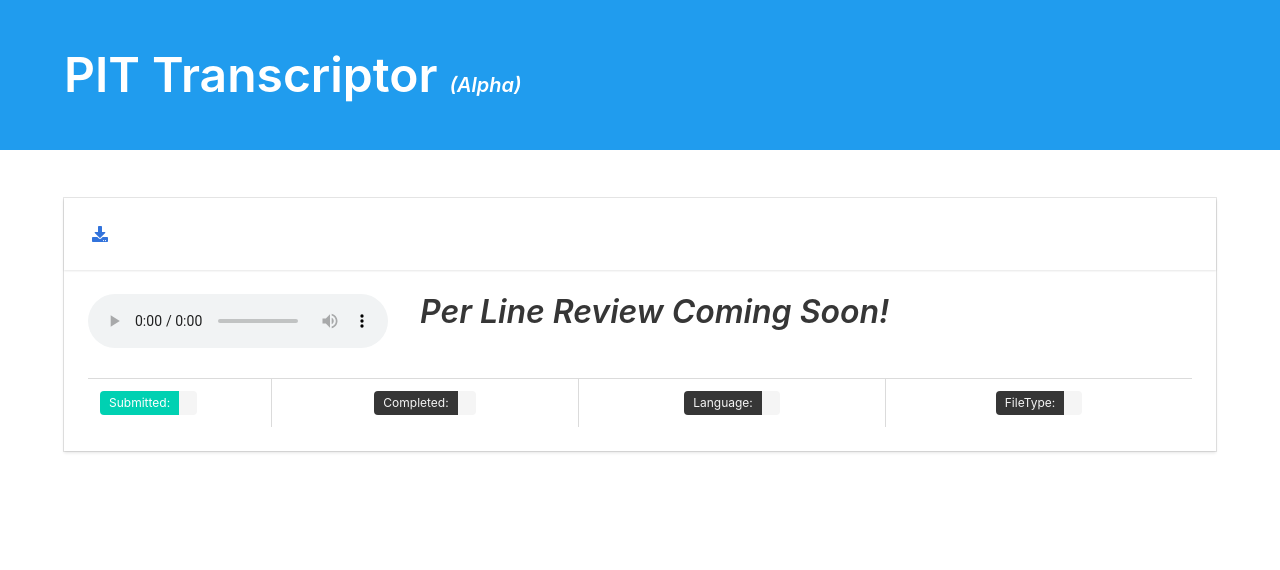
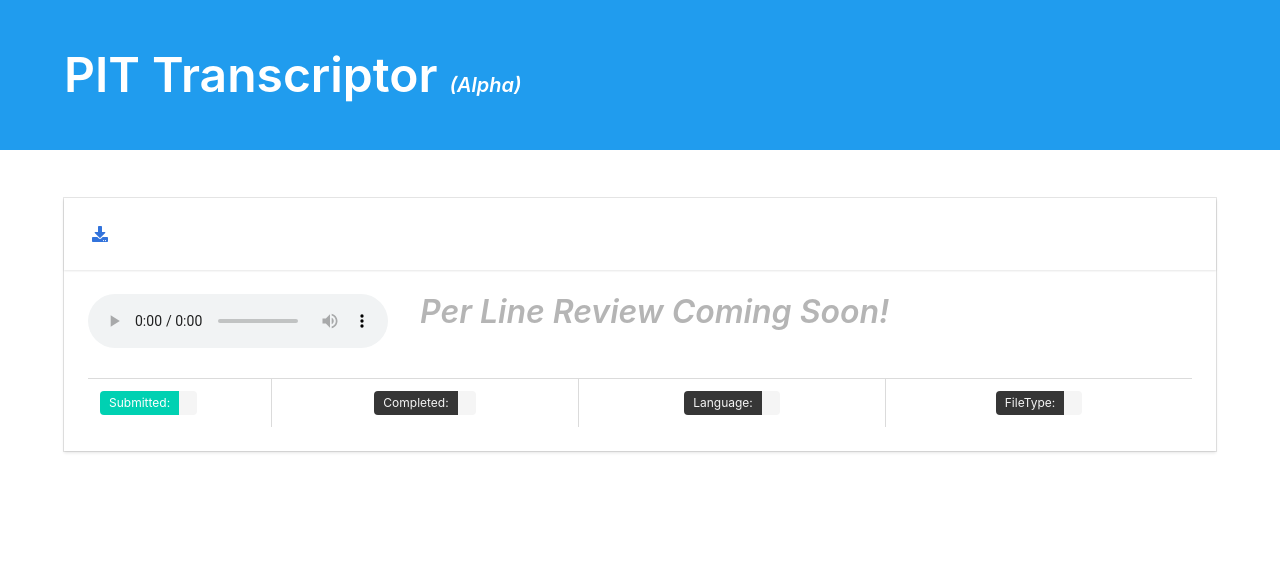
Before and after one commit to productivity-in-tech/pit_transcriptor_amazon, a Python web app: template templates/transcript.html in a window 1280 px wide. Shown: the top 570 px of the page. Run offline with Jinja, Linux system fonts and the light colour scheme; the template is opened without the code that fills it, so the values that code supplies are empty; some libraries are stand-ins or nearby versions.

Commit message:
update coming soon style (light grey NOT gray)

```diff
--- a/templates/transcript.html
+++ b/templates/transcript.html
@@ -18,7 +18,7 @@
 						</audio>
 					</div>
 					<div class="media-right content">
-            <h2 class="subtitle is-3 is-italic has-text-gray-light"> Per Line
+            <h2 class="subtitle is-3 is-italic has-text-grey-light"> Per Line
               Review Coming Soon!</h2>
 					</div>
 				</div>
```
